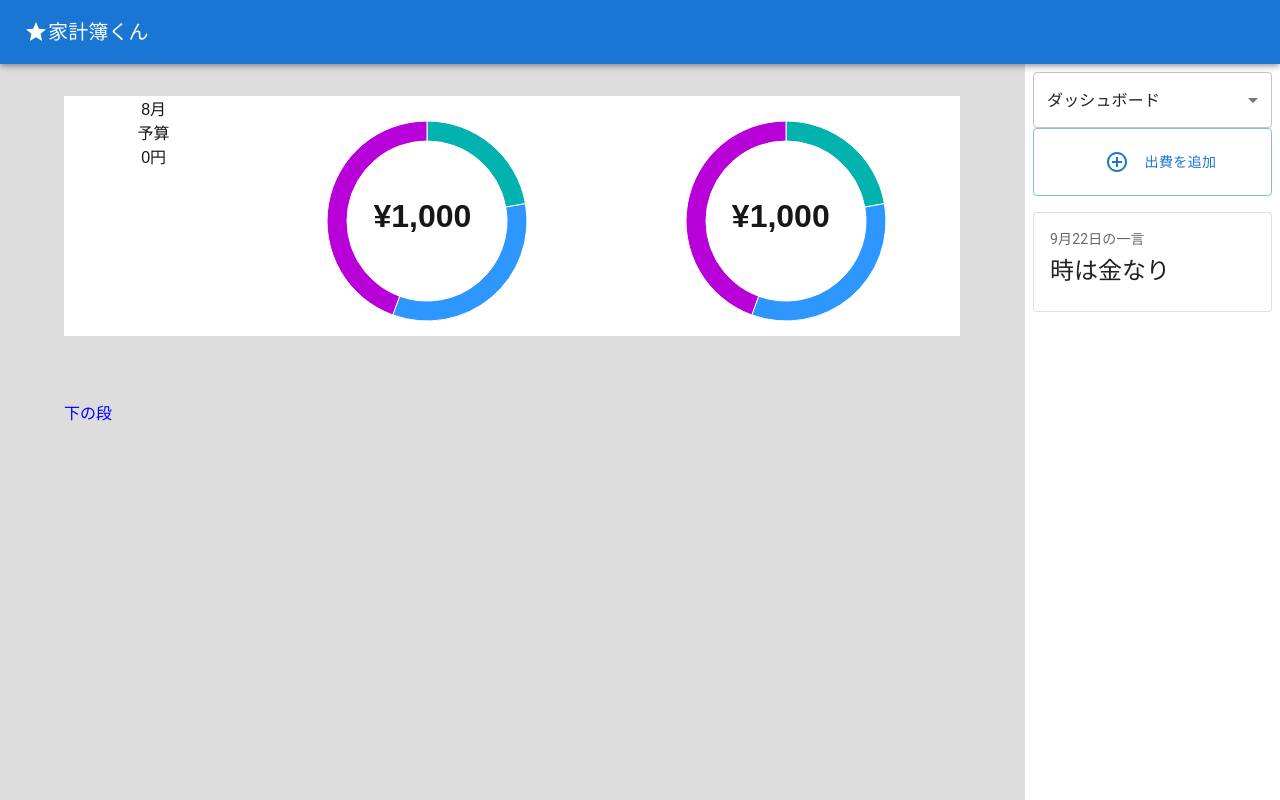
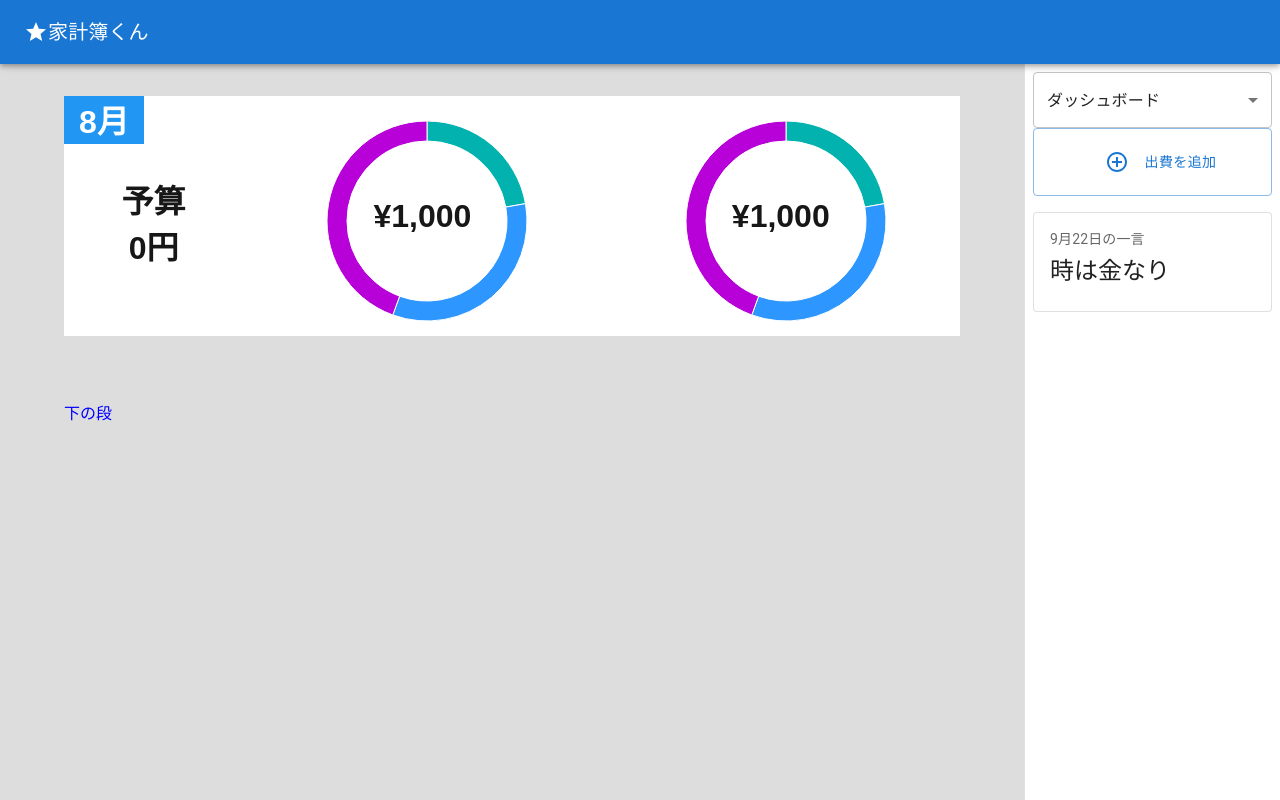
Before and after one commit to ogaogs/receipt-scanner, a Next.js app: page / in a window 1280 px wide. Built offline with nearby package versions, Linux system fonts and the light colour scheme; no server answers; the database is empty.

Commit message:
💄 ダッシュボードの月、予算、金額のレイアウトとカラーを整えた (#45)

```diff
--- a/src/_components/features/Dashbord/UpperDashbord.tsx
+++ b/src/_components/features/Dashbord/UpperDashbord.tsx
@@ -34,8 +34,19 @@ export const UperDashbord = async () => {
       }}
     >
       <Box sx={{ width: 100, flexBasis: "20%" }}>
-        <Box>{formattedDate}</Box>
-        <Box>
+        <Box
+          height={48}
+          width={80}
+          sx={{
+            backgroundColor: "#2196f3",
+            fontSize: "32px",
+            fontWeight: "bold",
+            color: "white",
+          }}
+        >
+          {formattedDate}
+        </Box>
+        <Box sx={{ fontSize: "32px", fontWeight: "bold", marginTop: 4 }}>
           <div>予算</div>
           <div>{totalAmount}円</div>
         </Box>
```
